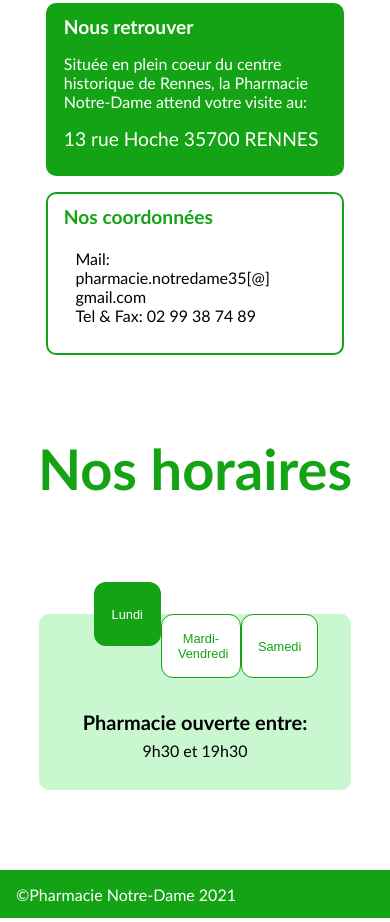
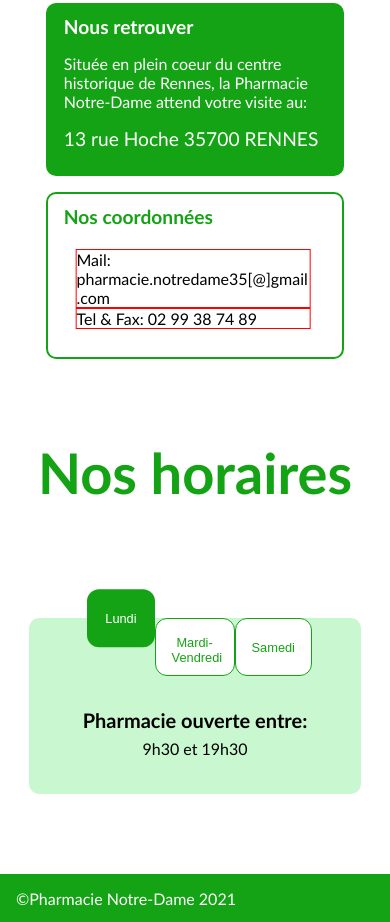
Before and after one commit to Paul-Marie-beep/site_pharma_V2_-, a plain HTML site: page index.html in a window 390 px wide. Shown: the part 3616-4538 px from the top of the page. Drawn offline with Linux system fonts and the light colour scheme.

Commit message:
nouveau test hors slider

```diff
--- a/style.css
+++ b/style.css
@@ -917,6 +917,8 @@ h3 {
   .contact-text li {
     font-size: 1rem;
     font-weight: lighter;
+    border: 1px solid red;
+    width: 120%;
   }
 
   .contact-text p {
@@ -1050,7 +1052,7 @@ h3 {
 @media screen and (max-width: 520px) {
   .horaires-padded-component {
     height: 11rem;
-    width: 80%;
+    width: 85%;
   }
 
   .horaires-btn-container {
@@ -1061,7 +1063,7 @@ h3 {
   .horaires-btn {
     font-size: 0.8rem;
     width: 5rem;
-    height: 4rem;
+    height: 3.6rem;
   }
 
   .horaires-content h5 {
```
